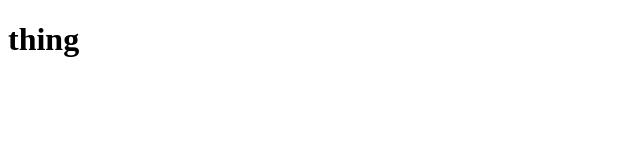
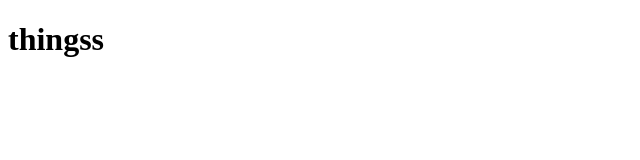
Before and after one commit to Surprise6/learn-CD-CI, a plain HTML site: page index.html in a window 1280 px wide. Shown: the full height of the page, 0-640 px from the left. Drawn offline with Linux system fonts and the light colour scheme.

Commit message:
created dev branch

```diff
--- a/index.html
+++ b/index.html
@@ -7,6 +7,6 @@
     <title>Anything</title>
 </head>
 <body>
-    <h1>thing</h1>
+    <h1>thingss</h1>
 </body>
 </html>
```
Also changed, not shown: 1 other file.
